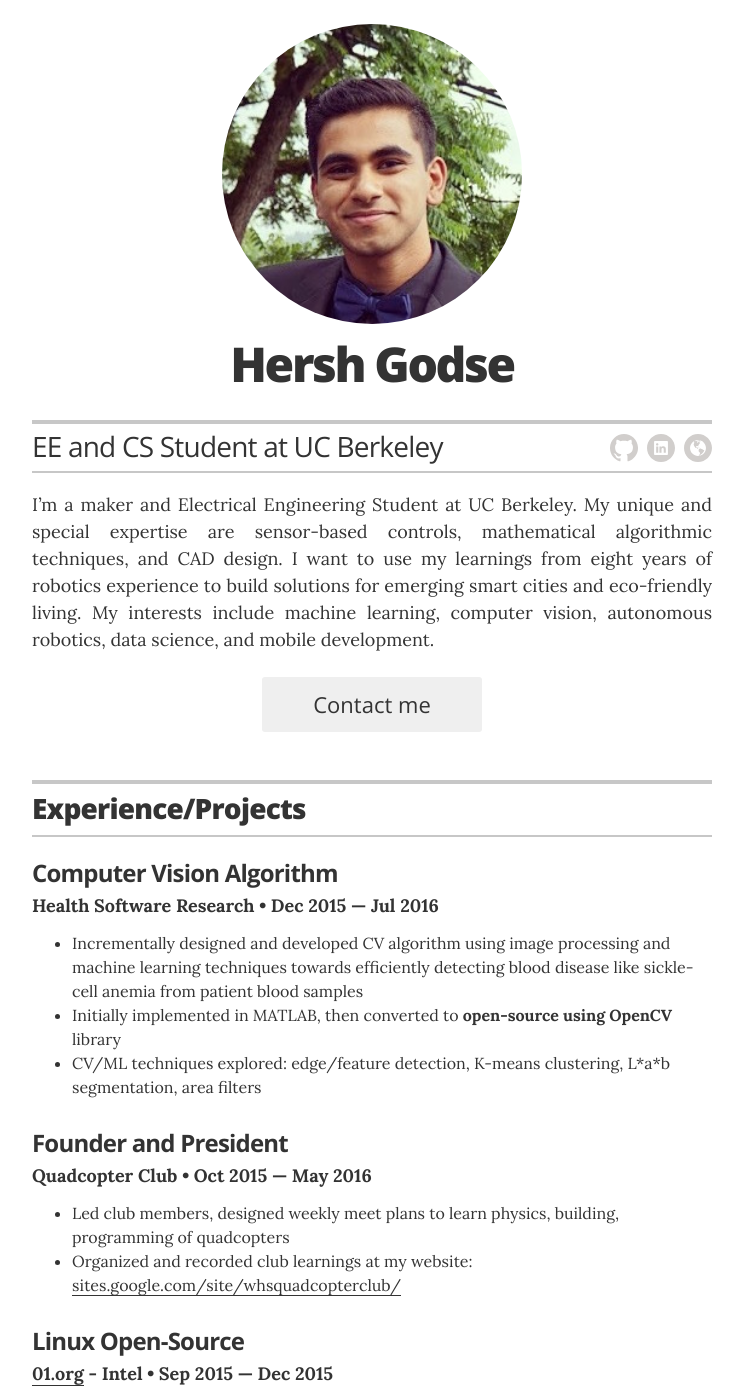
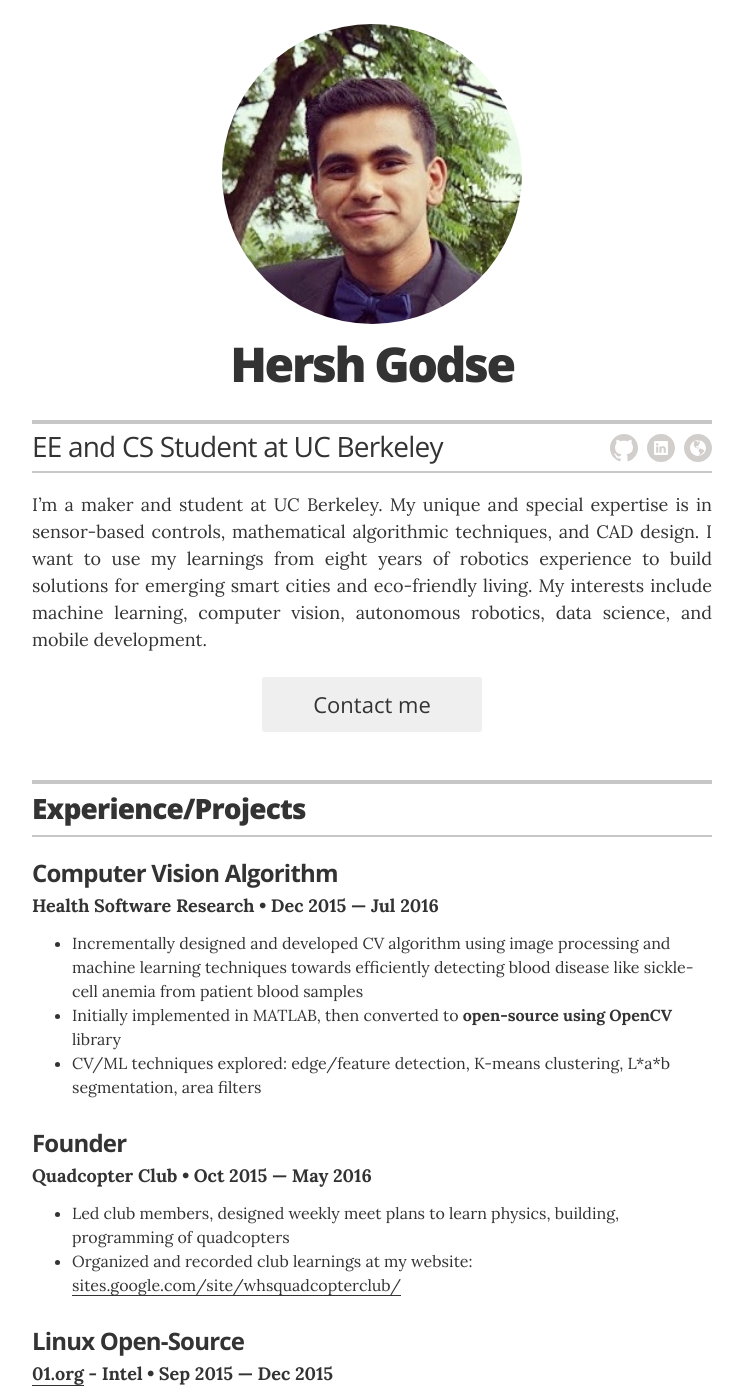
Before and after one commit to hershg/hershgResume.github.io, a Jekyll site: the page built from index.html, in a window 1280 px wide and 1400 px high. Shown: the whole window, without its empty margins (268-1012 px from the left). Built offline with Jekyll 4.4.1, drawn with Linux system fonts in a browser that asks for light colours.

Commit message:
Update Exp Titles

```diff
--- a/_layouts/resume.html
+++ b/_layouts/resume.html
@@ -27,7 +27,7 @@
         </div>
 
         <div class="executive-summary" itemprop="description">
-          <p align="justify">I’m a maker and Electrical Engineering Student at UC Berkeley. My unique and special expertise are sensor-based controls, mathematical algorithmic techniques, and CAD design. I want to use my learnings from eight years of robotics experience to build solutions for emerging smart cities and eco-friendly living. My interests include machine learning, computer vision, autonomous robotics, data science, and mobile development.</p>
+          <p align="justify">I’m a maker and student at UC Berkeley. My unique and special expertise is in sensor-based controls, mathematical algorithmic techniques, and CAD design. I want to use my learnings from eight years of robotics experience to build solutions for emerging smart cities and eco-friendly living. My interests include machine learning, computer vision, autonomous robotics, data science, and mobile development.</p>
         </div>
 
         {% if site.resume_looking_for_work == 'yes' %}
@@ -59,7 +59,7 @@
         </div><!-- end of resume-item -->
 
         <div class="resume-item" itemscope itemprop="worksFor" itemtype="http://schema.org/Organization">
-          <h3 class="resume-item-title" itemprop="name">Founder and President</h3>
+          <h3 class="resume-item-title" itemprop="name">Founder</h3>
           <h4 class="resume-item-details" itemprop="description">Quadcopter Club &bull; Oct 2015 &mdash; May 2016</h4>
           <ul class="resume-item-list">
             <li>Led club members, designed weekly meet plans to learn physics, building, programming of quadcopters</li>
```
